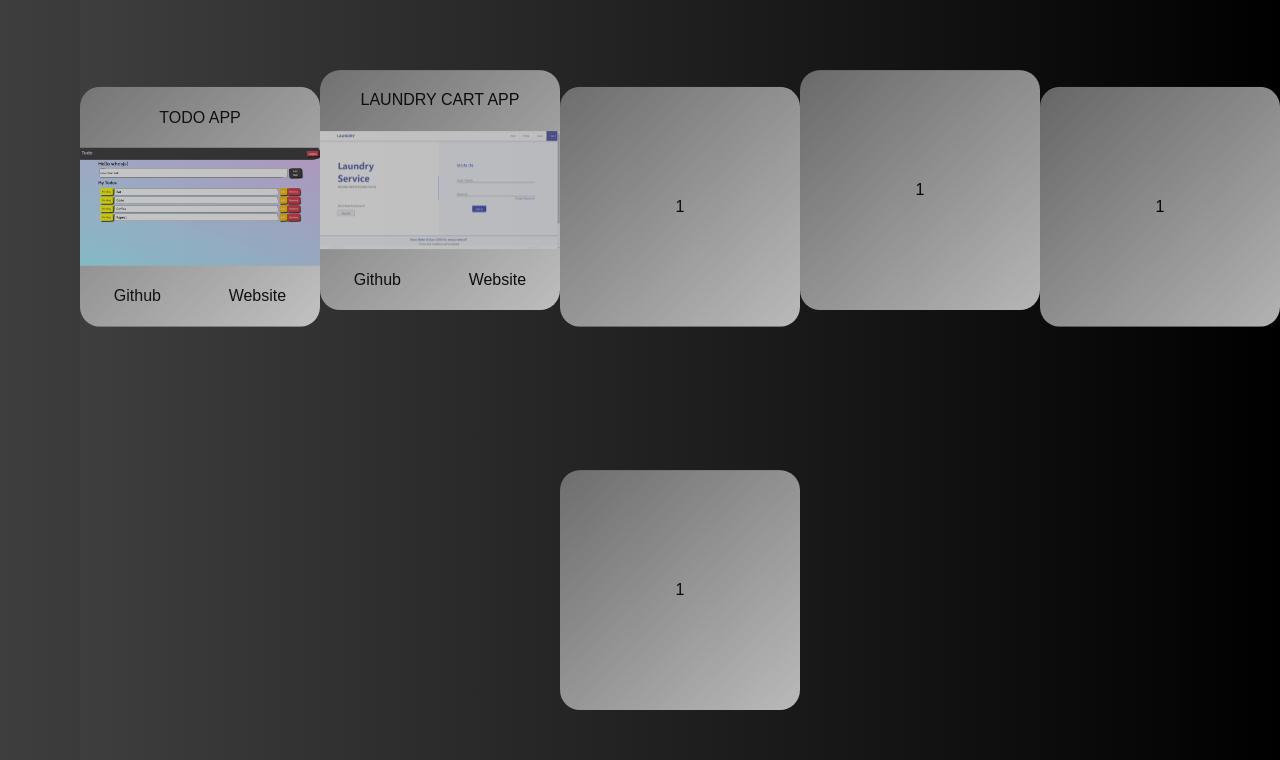
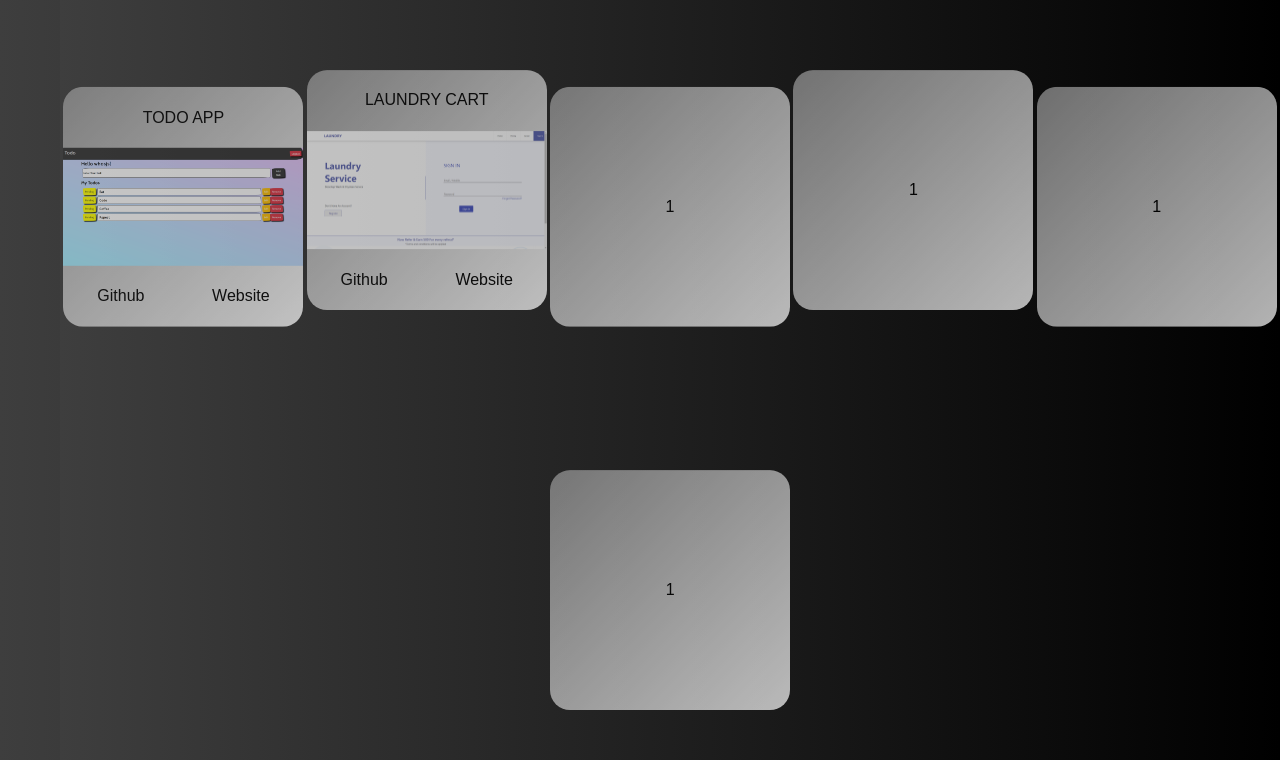
Before and after one commit to SJSL01/My-PortFolio, a React (Create React App) app in the folder FrontEnd/: page / in a window 1280 px wide. Shown: the part 832-1592 px from the top of the page. Built offline with nearby package versions, Linux system fonts and the light colour scheme.

Commit message:
final v1

```diff
--- a/FrontEnd/src/Components/Projects.jsx
+++ b/FrontEnd/src/Components/Projects.jsx
@@ -16,7 +16,7 @@ export default function Projects() {
                     </div>
                </div>
                <div className="project-card">
-                    <div>LAUNDRY CART APP</div>
+                    <div>LAUNDRY CART</div>
                     <img src="./laundry.png" alt="" />
                     <div className="project-links">
                          <div onClick={() => { window.open("https://github.com/SJSL01/Laundry-Cart-MERN", "_blank") }}>
--- a/FrontEnd/src/Styles/Home.css
+++ b/FrontEnd/src/Styles/Home.css
@@ -76,9 +76,13 @@
         font-size: 5vw;
     }
 
-    .right{
+    .right {
+        margin-top: 5vh;
+        justify-content: start;
+        /* background-color: aqua; */
         height: 30%;
     }
+
     .left {
         height: 70%;
     }
@@ -89,7 +93,7 @@
     }
 
     .description {
-        font-size: 3.5vw;
+        font-size: 30%;
     }
 
     .right .avatar {
--- a/FrontEnd/src/Styles/Projects.css
+++ b/FrontEnd/src/Styles/Projects.css
@@ -2,7 +2,7 @@
     border-radius: 20px;
     height: 30vh;
     width: 30vh;
-    background: linear-gradient(135deg, rgb(141, 141, 141), rgb(255, 255, 255));
+    background: linear-gradient(135deg, rgb(153, 153, 153), rgb(255, 255, 255));
     transition: 1s;
     display: flex;
     flex-direction: column;
@@ -82,7 +82,8 @@
     .project-card {
         height: 20vh;
         width: 20vh;
-        font-size: 1.5vw;
+        font-size: 60%;
+        font-weight: 400;
     }
 }
 
@@ -94,6 +95,8 @@
     .project-card {
         height: 15vh;
         width: 15vh;
+        font-size: 60%;
+        font-weight: 400;
     }
 
     @keyframes dance {
--- a/FrontEnd/src/index.css
+++ b/FrontEnd/src/index.css
@@ -217,7 +217,7 @@ nav {
 
 .nav-links li {
   height: 5vh;
-  width: 10vh;
+  width: fit-content;
 }
 
 
@@ -304,7 +304,7 @@ nav {
     font-size: 3vw;
   }
 
-  .nav-links li button div span{
+  .nav-links li button div span {
     font-size: 2vw;
   }
 
```
Also changed, not shown: FrontEnd/src/Components/Contact.jsx (+5 -5 lines).
